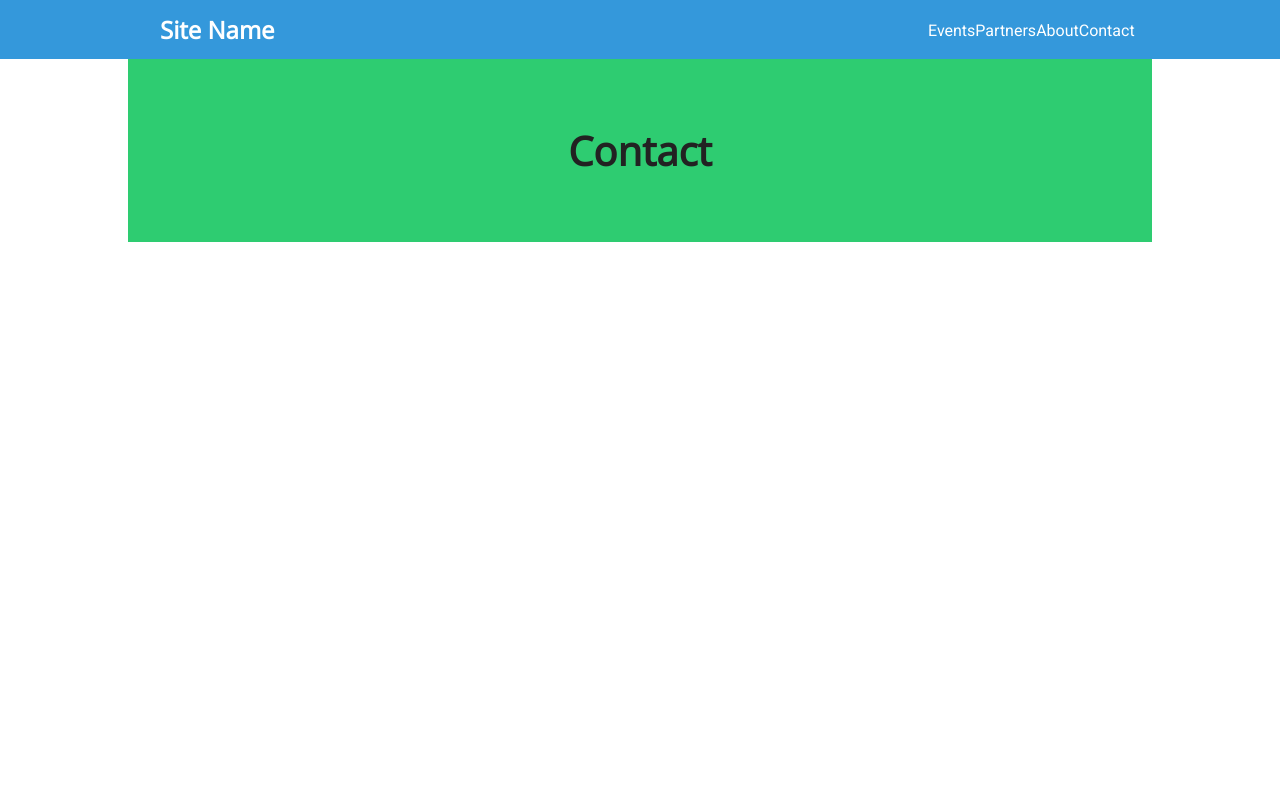
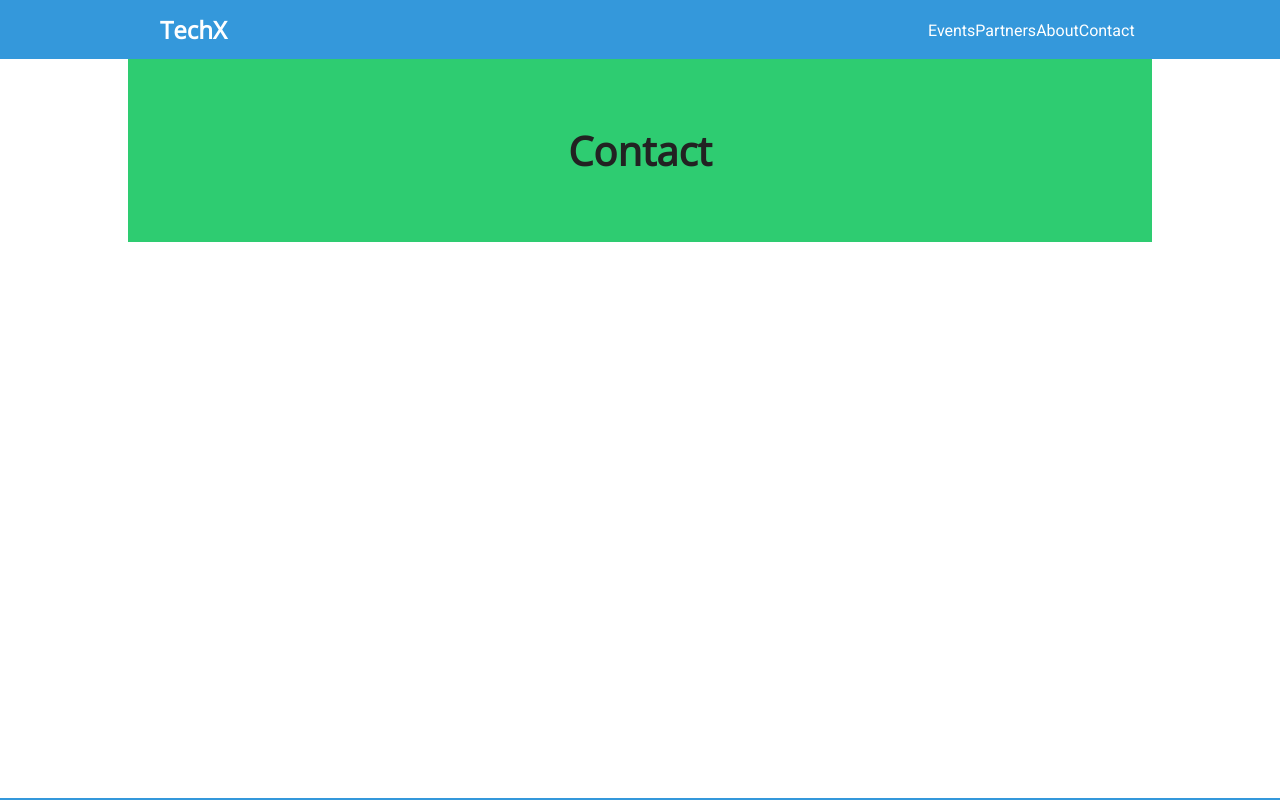
Before and after one commit to Johnhundred/IDExam, a website: page app/contact.html in a window 1280 px wide. Drawn offline with nearby package versions, Linux system fonts and the light colour scheme; files that its build step writes are made by us from their sources.

```diff
--- a/app/contact.html
+++ b/app/contact.html
@@ -22,7 +22,7 @@
 <body>
 
 <nav class="navbar">
-    <h1><a href="index.html">Site Name</a></h1>
+    <h1><a href="index.html">TechX</a></h1>
 
     <ul>
         <li><a href="events.html">Events</a></li>
@@ -40,6 +40,8 @@
 
 </div>
 
+<footer></footer>
+
 
 
 
```
